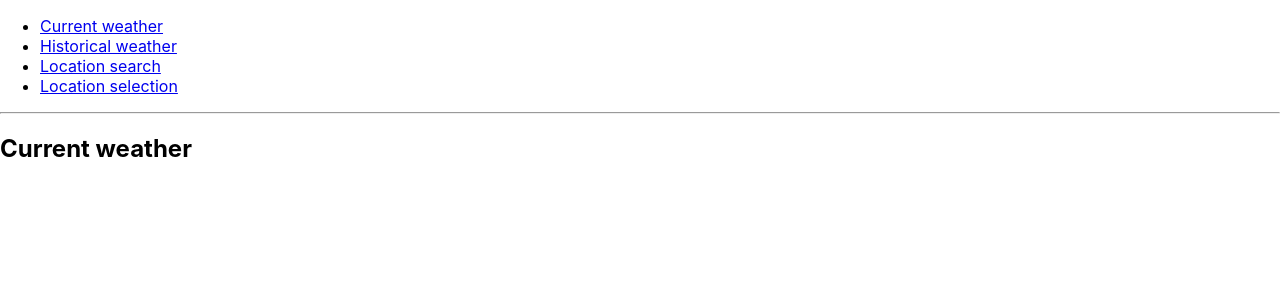
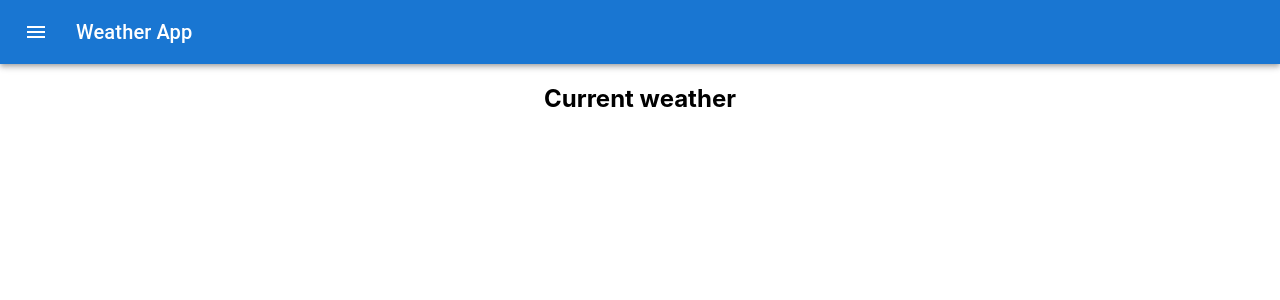
Before and after one commit to goodylabs/FE-Zeus-dev-test, a React (Create React App) app in the folder my-app/: page / in a window 1280 px wide. Shown: the top 300 px of the page. Built offline with nearby package versions, Linux system fonts and the light colour scheme.

Commit message:
added app layout

```diff
--- a/my-app/package.json
+++ b/my-app/package.json
@@ -3,6 +3,10 @@
     "version": "0.1.0",
     "private": true,
     "dependencies": {
+        "@emotion/react": "^11.9.0",
+        "@emotion/styled": "^11.8.1",
+        "@mui/icons-material": "^5.6.2",
+        "@mui/material": "^5.7.0",
         "react": "^18.1.0",
         "react-dom": "^18.1.0",
         "react-router-dom": "^6.3.0",
--- a/my-app/src/App.js
+++ b/my-app/src/App.js
@@ -1,44 +1,19 @@
 import * as React from "react";
-import { Routes, Route, Outlet, Link } from "react-router-dom";
+import { Routes, Route } from "react-router-dom";
+
+import MainLayout from './layout/MainLayout';
 
 function App() {
   return (
     <div>
       <Routes>
-        <Route path="/" element={<Layout />}>
+        <Route path="/" element={<MainLayout />}>
           <Route index element={<CurrentWeather />} />
           <Route path="historicalWeather" element={<HistoricalWeather />} />
           <Route path="locationSearch" element={<LocationSearch />} />
           <Route path="locationSelection" element={<LocationSelection />} />
         </Route>
       </Routes>
-    </div>
-  );
-}
-
-function Layout() {
-  return (
-    <div>
-      <nav>
-        <ul>
-          <li>
-            <Link to="/">Current weather</Link>
-          </li>
-          <li>
-            <Link to="/historicalWeather">Historical weather</Link>
-          </li>
-          <li>
-            <Link to="/locationSearch">Location search</Link>
-          </li>
-          <li>
-            <Link to="/locationSelection">Location selection</Link>
-          </li>
-        </ul>
-      </nav>
-
-      <hr />
-
-      <Outlet />
     </div>
   );
 }
--- /dev/null
+++ b/my-app/src/layout/MainLayout.js
@@ -0,0 +1,95 @@
+import * as React from "react";
+import { Outlet, Link } from "react-router-dom";
+
+import AppBar from '@mui/material/AppBar';
+import Box from '@mui/material/Box';
+import Grid from '@mui/material/Grid';
+import Toolbar from '@mui/material/Toolbar';
+import Typography from '@mui/material/Typography';
+import IconButton from '@mui/material/IconButton';
+import Drawer from '@mui/material/Drawer';
+
+import List from '@mui/material/List';
+import ListItem from '@mui/material/ListItem';
+import ListItemText from '@mui/material/ListItemText';
+import ListItemIcon from '@mui/material/ListItemIcon';
+
+import MenuIcon from '@mui/icons-material/Menu';
+import ThermostatIcon from '@mui/icons-material/Thermostat';
+import HistoryIcon from '@mui/icons-material/History';
+import LocationSearchingIcon from '@mui/icons-material/LocationSearching';
+import LocationOnIcon from '@mui/icons-material/LocationOn';
+
+export default function MainLayout() {
+    const [isVisible, setIsVisible] = React.useState(false);
+
+    return (
+        <>
+            <Box sx={{ flexGrow: 1 }}>
+                <AppBar position="static">
+                    <Toolbar>
+                        <IconButton
+                            size="large"
+                            edge="start"
+                            color="inherit"
+                            aria-label="menu"
+                            sx={{ mr: 2 }}
+                            onClick={() => setIsVisible(true)}
+                        >
+                            <MenuIcon />
+                        </IconButton>
+                        <Typography variant="h6" component="div" sx={{ flexGrow: 1 }}>
+                            Weather App
+                        </Typography>
+                    </Toolbar>
+                </AppBar>
+            </Box>
+
+            <Drawer
+                anchor={'left'}
+                open={isVisible}
+                onClose={() => setIsVisible(false)}
+            >
+                <List onClick={() => setIsVisible(false)}>
+
+                    <ListItem button component={Link} to="/">
+                        <ListItemIcon>
+                            <ThermostatIcon />
+                        </ListItemIcon>
+                        <ListItemText primary={"Current weather"} />
+                    </ListItem>
+
+                    <ListItem button component={Link} to="/historicalWeather">
+                        <ListItemIcon>
+                            <HistoryIcon />
+                        </ListItemIcon>
+                        <ListItemText primary="Historical weather" />
+                    </ListItem>
+
+                    <ListItem button component={Link} to="/locationSearch">
+                        <ListItemIcon>
+                            <LocationSearchingIcon />
+                        </ListItemIcon>
+                        <ListItemText primary="Location search" />
+                    </ListItem>
+
+                    <ListItem button component={Link} to="/locationSelection">
+                        <ListItemIcon>
+                            <LocationOnIcon />
+                        </ListItemIcon>
+                        <ListItemText primary="Location selection" />
+                    </ListItem>
+
+                </List>
+            </Drawer>
+
+            <Grid
+                container
+                justifyContent="center"
+                sx={{ width: 1 }}
+            >
+                <Outlet />
+            </Grid>
+        </>
+    );
+}
```
Also changed, not shown: 1 other file (tests, documents, lock files or other folders).
